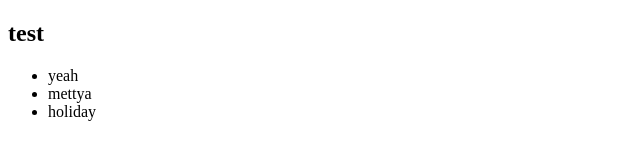
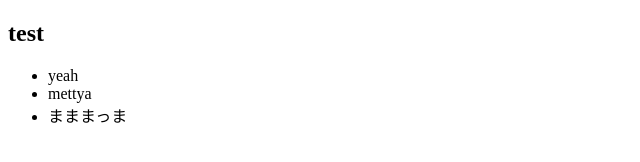
Before and after one commit to Reiwa1960/POS-system, a plain HTML site: page index.html in a window 1280 px wide. Shown: the full height of the page, 0-640 px from the left. Drawn offline with Linux system fonts and the light colour scheme.

Commit message:
こんふりくと

```diff
--- a/index.html
+++ b/index.html
@@ -10,7 +10,7 @@
     <ul>
         <li>yeah</li>
         <li>mettya</li>
-        <li>holiday</li>
+        <li>まままっま</li>
     </ul>
 </body>
 </html>
```
